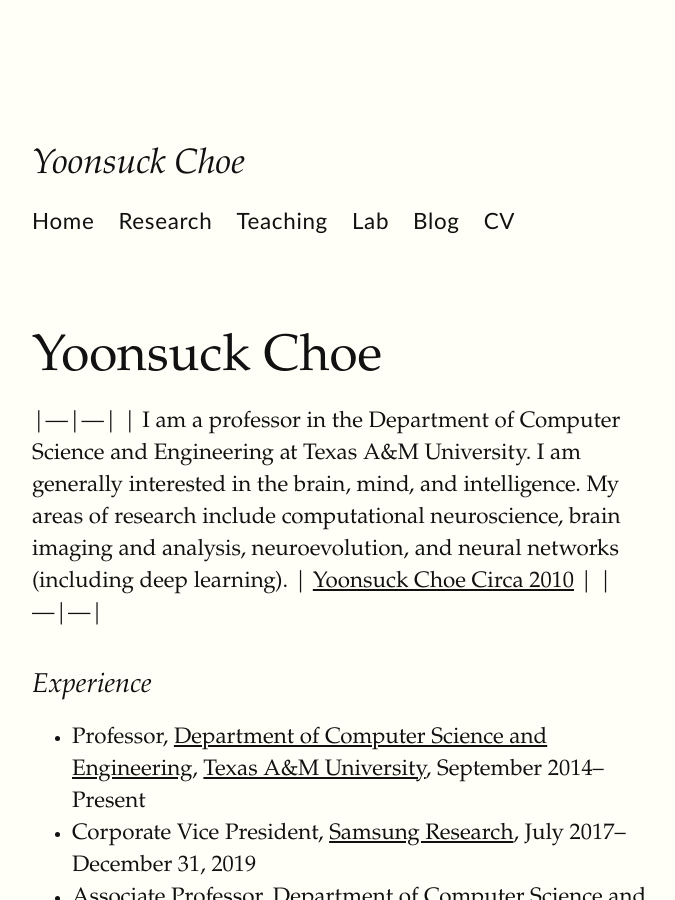
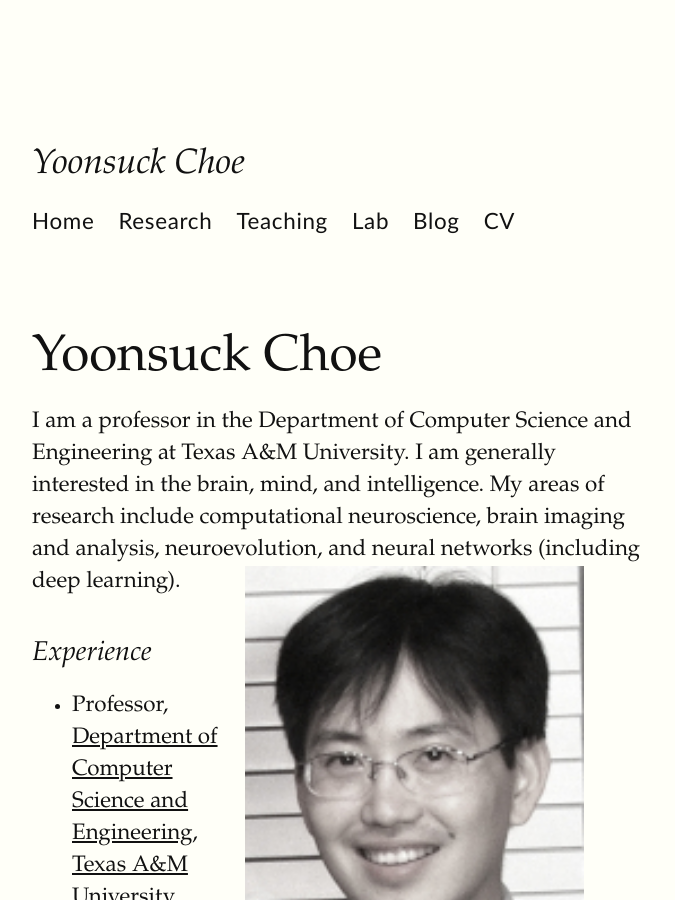
Before and after one commit to yschoe/yschoe.github.io, a Jekyll site: the page built from index.md, in a window 1280 px wide and 900 px high. Shown: the whole window, without its empty margins (128-803 px from the left). Built offline with Jekyll 4.4.1, drawn with Linux system fonts in a browser that asks for light colours; some web fonts are replaced.

Commit message:
img final?

```diff
--- a/index.md
+++ b/index.md
@@ -4,11 +4,9 @@
 permalink: /
 ---
 
-|---|---|
-| I am a professor in the Department of Computer Science and Engineering at Texas A&amp;M University. I am generally interested in the brain,
-mind, and intelligence. My areas of research include computational neuroscience, brain imaging and analysis, neuroevolution, and neural networks (including deep learning). |  [Yoonsuck Choe Circa 2010](images/choe-2010-3-desat.jpg) |
-|---|---|
-<!--img class="wrapped" alt="Yoonsuck Choe circa 2010" width="100px" src="images/choe-2010-3-desat.jpg"/-->
+I am a professor in the Department of Computer Science and Engineering at Texas A&amp;M University. I am generally interested in the brain,
+mind, and intelligence. My areas of research include computational neuroscience, brain imaging and analysis, neuroevolution, and neural networks (including deep learning).
+<img align="right" alt="Yoonsuck Choe circa 2010" width="100px" src="images/choe-2010-3-desat.jpg">
 
 ### Experience
 * Professor, [Department of Computer Science and Engineering](https://www.cs.tamu.edu), [Texas A&M University](https://www.tamu.edu), September 2014–Present
```
